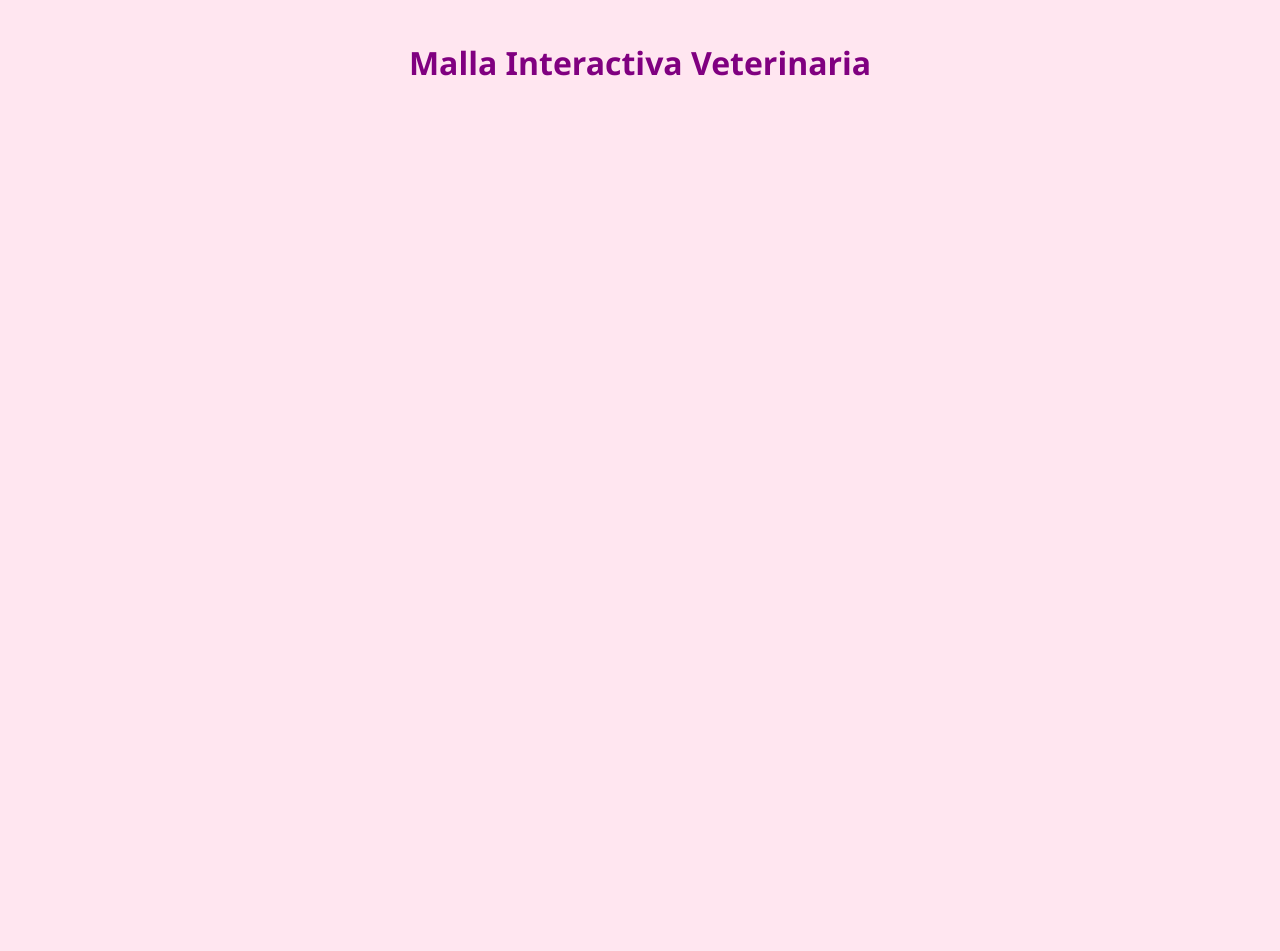
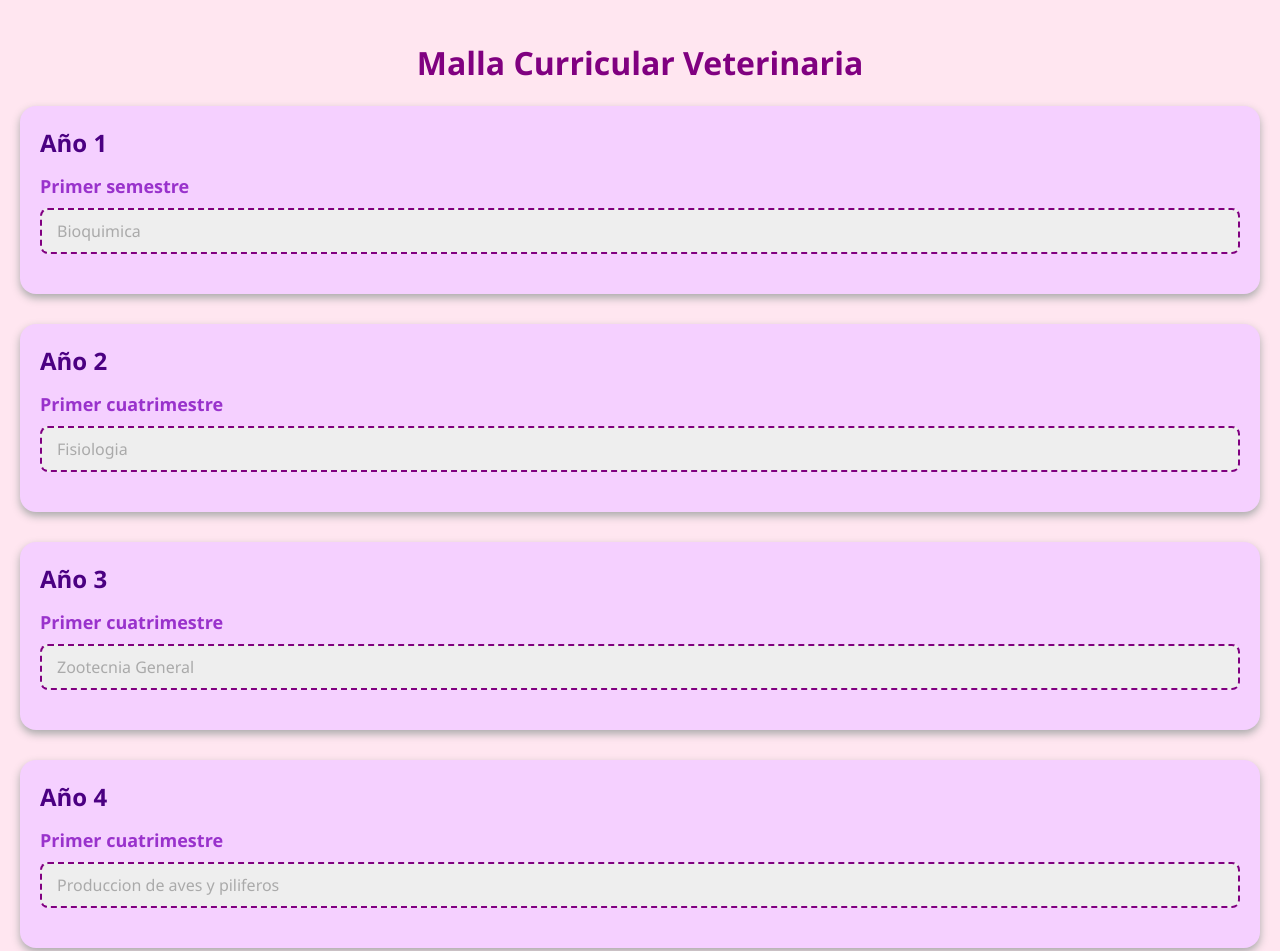
Before and after one commit to FranGranger/malla-de-Delfi, a plain HTML site: page index.html in a window 1280 px wide. Shown: the top 951 px of the page. Before the commit the page ends 800 px from the top, so only its background shows below. Drawn offline with Linux system fonts and the light colour scheme.

Commit message:
Update index.html

```diff
--- a/index.html
+++ b/index.html
@@ -1,14 +1,16 @@
 <!DOCTYPE html>
 <html lang="es">
 <head>
-  <meta charset="UTF-8">
-  <meta name="viewport" content="width=device-width, initial-scale=1.0">
-  <title>Malla Interactiva Veterinaria</title>
-  <link rel="stylesheet" href="styles.css">
+  <meta charset="UTF-8" />
+  <meta name="viewport" content="width=device-width, initial-scale=1.0"/>
+  <title>Malla Veterinaria</title>
+  <link rel="stylesheet" href="styles.css" />
 </head>
 <body>
-  <h1>Malla Interactiva Veterinaria</h1>
-  <div class="container" id="malla"></div>
+  <h1>Malla Curricular Veterinaria</h1>
+  <div id="grid-container">
+    <!-- Los bloques se insertan dinámicamente por JS -->
+  </div>
   <script src="script.js"></script>
 </body>
 </html>
```
